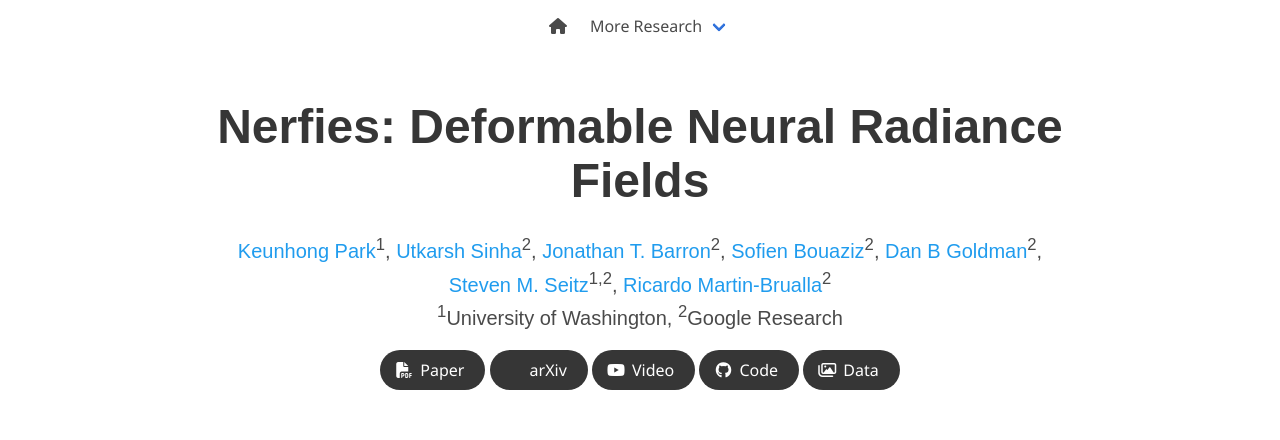
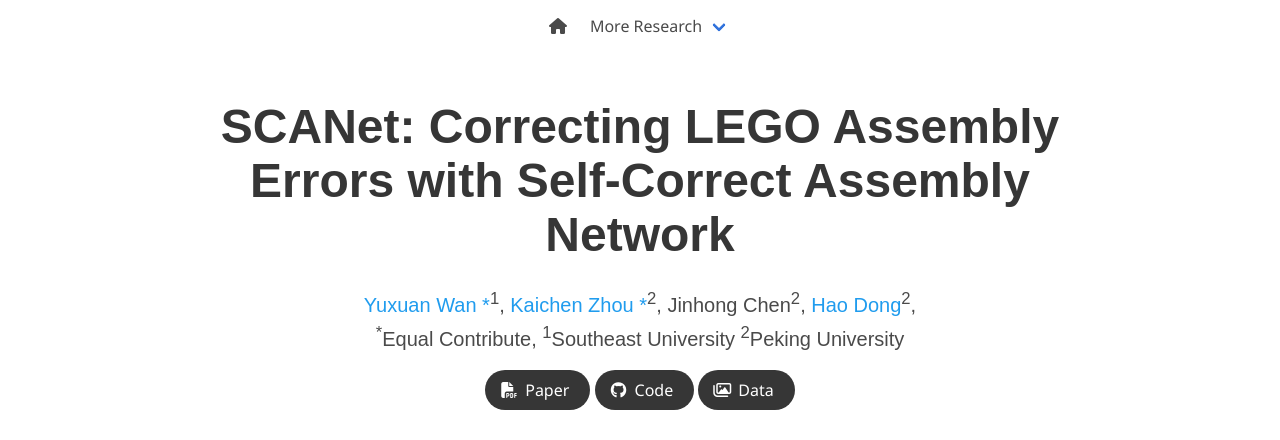
Before and after one commit to kaichen-z/SCANet, a plain HTML site: page index.html in a window 1280 px wide. Shown: the top 440 px of the page. Drawn offline with nearby package versions, Linux system fonts and the light colour scheme; some icons are missing; a web font is replaced by a local one.

Commit message:
‘update11’

```diff
--- a/index.html
+++ b/index.html
@@ -2,11 +2,8 @@
 <html>
 <head>
   <meta charset="utf-8">
-  <meta name="description"
-        content="Deformable Neural Radiance Fields creates free-viewpoint portraits (nerfies) from casually captured videos.">
-  <meta name="keywords" content="Nerfies, D-NeRF, NeRF">
   <meta name="viewport" content="width=device-width, initial-scale=1">
-  <title>Nerfies: Deformable Neural Radiance Fields</title>
+  <title>SCANet: Correcting LEGO Assembly Errors with Self-Correct Assembly Network  </title>
 
   <!-- Global site tag (gtag.js) - Google Analytics -->
   <script async src="https://www.googletagmanager.com/gtag/js?id=G-PYVRSFMDRL"></script>
@@ -63,17 +60,8 @@
           More Research
         </a>
         <div class="navbar-dropdown">
-          <a class="navbar-item" href="https://hypernerf.github.io">
-            HyperNeRF
-          </a>
-          <a class="navbar-item" href="https://nerfies.github.io">
-            Nerfies
-          </a>
-          <a class="navbar-item" href="https://latentfusion.github.io">
-            LatentFusion
-          </a>
-          <a class="navbar-item" href="https://photoshape.github.io">
-            PhotoShape
+          <a class="navbar-item" href="https://kaichen-z.github.io/SCANet">
+            SCANet
           </a>
         </div>
       </div>
@@ -88,39 +76,31 @@
     <div class="container is-max-desktop">
       <div class="columns is-centered">
         <div class="column has-text-centered">
-          <h1 class="title is-1 publication-title">Nerfies: Deformable Neural Radiance Fields</h1>
+          <h1 class="title is-1 publication-title">SCANet: Correcting LEGO Assembly Errors with Self-Correct Assembly Network</h1>
           <div class="is-size-5 publication-authors">
             <span class="author-block">
-              <a href="https://keunhong.com">Keunhong Park</a><sup>1</sup>,</span>
+              <a href="https://palm.seu.edu.cn/homepage/wanyuxuan/demo/index.html">Yuxuan Wan *</a><sup>1</sup>,</span>
             <span class="author-block">
-              <a href="https://utkarshsinha.com">Utkarsh Sinha</a><sup>2</sup>,</span>
+              <a href="https://www.cs.ox.ac.uk/people/kaichen.zhou">Kaichen Zhou *</a><sup>2</sup>,</span>
             <span class="author-block">
-              <a href="https://jonbarron.info">Jonathan T. Barron</a><sup>2</sup>,
+              Jinhong Chen<sup>2</sup>,
             </span>
             <span class="author-block">
-              <a href="http://sofienbouaziz.com">Sofien Bouaziz</a><sup>2</sup>,
-            </span>
-            <span class="author-block">
-              <a href="https://www.danbgoldman.com">Dan B Goldman</a><sup>2</sup>,
-            </span>
-            <span class="author-block">
-              <a href="https://homes.cs.washington.edu/~seitz/">Steven M. Seitz</a><sup>1,2</sup>,
-            </span>
-            <span class="author-block">
-              <a href="http://www.ricardomartinbrualla.com">Ricardo Martin-Brualla</a><sup>2</sup>
+              <a href="https://zsdonghao.github.io/">Hao Dong</a><sup>2</sup>,
             </span>
           </div>
 
           <div class="is-size-5 publication-authors">
-            <span class="author-block"><sup>1</sup>University of Washington,</span>
-            <span class="author-block"><sup>2</sup>Google Research</span>
+            <span class="author-block"><sup>*</sup>Equal Contribute,</span>
+            <span class="author-block"><sup>1</sup>Southeast University</span>
+            <span class="author-block"><sup>2</sup>Peking University</span>
           </div>
 
           <div class="column has-text-centered">
             <div class="publication-links">
               <!-- PDF Link. -->
               <span class="link-block">
-                <a href="https://arxiv.org/pdf/2011.12948"
+                <a href="https://arxiv.org/abs/2403.18195"
                    class="external-link button is-normal is-rounded is-dark">
                   <span class="icon">
                       <i class="fas fa-file-pdf"></i>
@@ -128,28 +108,9 @@
                   <span>Paper</span>
                 </a>
               </span>
-              <span class="link-block">
-                <a href="https://arxiv.org/abs/2011.12948"
-                   class="external-link button is-normal is-rounded is-dark">
-                  <span class="icon">
-                      <i class="ai ai-arxiv"></i>
-                  </span>
-                  <span>arXiv</span>
-                </a>
-              </span>
-              <!-- Video Link. -->
-              <span class="link-block">
-                <a href="https://www.youtube.com/watch?v=MrKrnHhk8IA"
-                   class="external-link button is-normal is-rounded is-dark">
-                  <span class="icon">
-                      <i class="fab fa-youtube"></i>
-                  </span>
-                  <span>Video</span>
-                </a>
-              </span>
               <!-- Code Link. -->
               <span class="link-block">
-                <a href="https://github.com/google/nerfies"
+                <a href="https://github.com/Yaser-wyx/SCANet"
                    class="external-link button is-normal is-rounded is-dark">
                   <span class="icon">
                       <i class="fab fa-github"></i>
@@ -159,7 +120,7 @@
               </span>
               <!-- Dataset Link. -->
               <span class="link-block">
-                <a href="https://github.com/google/nerfies/releases/tag/0.1"
+                <a href="https://github.com/kaichen-z/SCANet-Data"
                    class="external-link button is-normal is-rounded is-dark">
                   <span class="icon">
                       <i class="far fa-images"></i>
```
